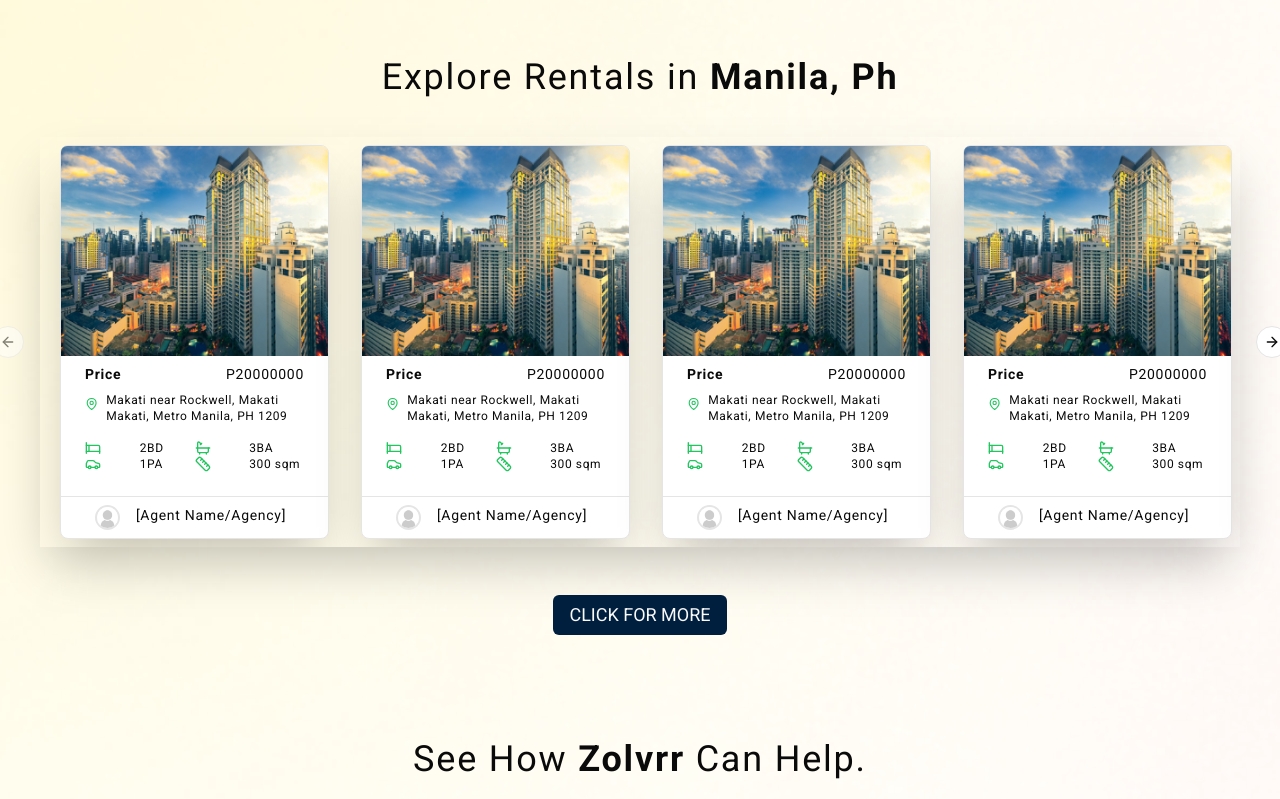
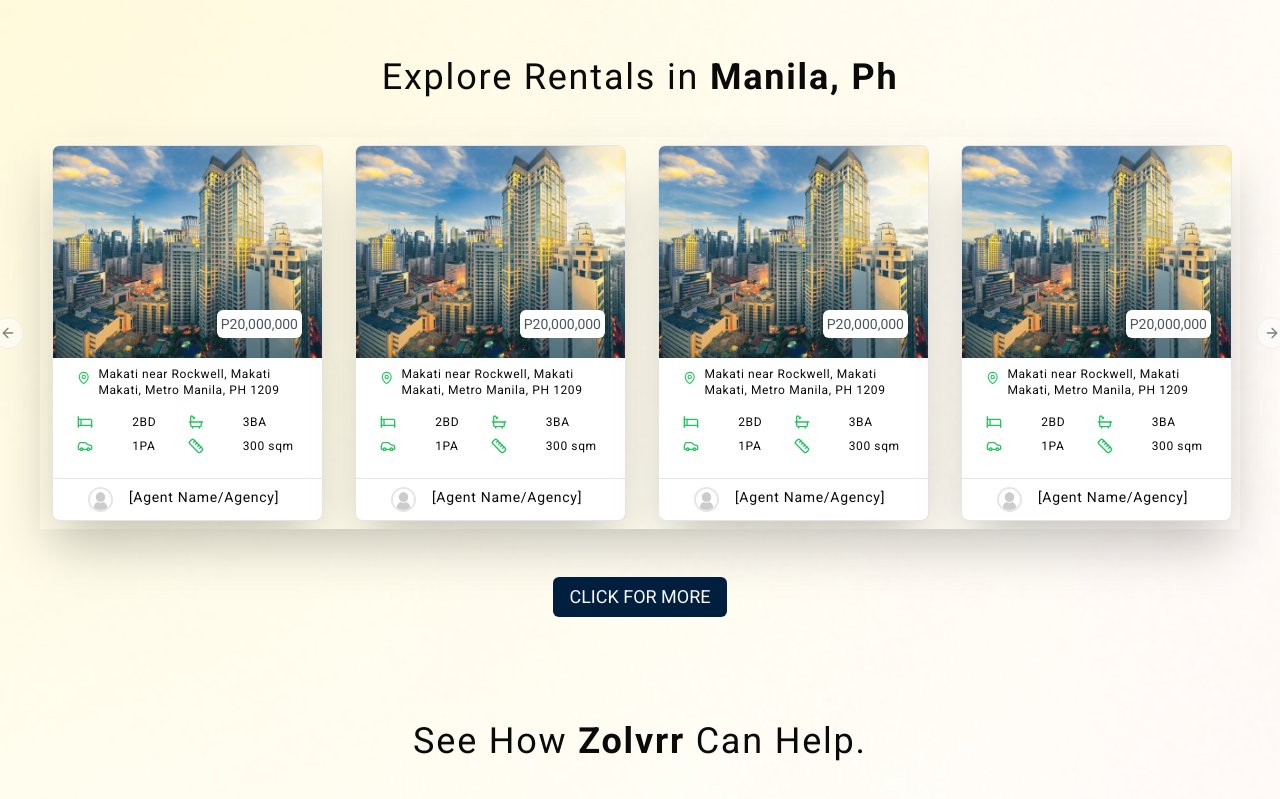
Before and after one commit to stevepabatao/zolvrr-web, a Next.js app: page / in a window 1280 px wide. Shown: the part 600-1399 px from the top of the page. Built offline with nearby package versions, Linux system fonts and the light colour scheme.

Commit message:
Fixed small details and added price on the image to save space

```diff
--- a/app/globals.css
+++ b/app/globals.css
@@ -104,9 +104,6 @@
     }
   }
 
-  .no-border {
-    border-color: white;
-  }
 
   .housal-button {
     background: rgb(0, 31, 63);
--- a/app/ui/Cta.tsx
+++ b/app/ui/Cta.tsx
@@ -22,7 +22,7 @@ const Cta = () => {
             alt="Call to Action Image"
           />
         </div>
-        <div className="text-left  flex flex-col justify-start">
+        <div className="text-left  flex flex-col justify-start lg:h-96" >
           <p className="text-gray-600 tracking-widest text-md mb-3">
             BUY A HOME
           </p>
--- a/app/ui/ExploreBox.tsx
+++ b/app/ui/ExploreBox.tsx
@@ -6,7 +6,7 @@ const ExploreBox = () => {
       <h2 className="text-center text-2xl md:text-3xl lg:text-4xl tracking-wider mb-20">
         Explore with <strong>Zolvrr</strong>
       </h2>
-      <div className="grid grid-cols-1 md:grid-cols-2 gap-4 max-h-[350px]">
+      <div className="grid grid-cols-2 md:grid-cols-2 gap-4 max-h-[350px]">
         <div className="col-span-1 relative">
           <Image
             src="https://images.pexels.com/photos/1732414/pexels-photo-1732414.jpeg?auto=compress&cs=tinysrgb&w=1260&h=750&dpr=1.jpg"
--- a/app/ui/Navbar.tsx
+++ b/app/ui/Navbar.tsx
@@ -29,7 +29,7 @@ const Navbar = () => {
     <div className={`flex justify-between px-10 fixed top-0 w-full z-10 ${header ? 'bg-white py-3' : 'py-5'} transition duration-2000 ease-in-out`}>
         <div className="flex gap-12 items-center">
             <Image
-                className={ header ? "mr-2 h-[20px] w-[100px]" : "mr-2 h-[23px] w-[110px]" }
+                className={`${header ? 'mr-2 h-[20px] w-[100px]' : 'mr-2 h-[23px] w-[110px]' } transition duration-2000 ease-in-out`}
                 src={'/logo.png'}
                 width={150}
                 height={150}
@@ -67,7 +67,7 @@ const Navbar = () => {
             <Button className="flex gap-2 housal-button">
                 <Plus  className="h-5 w-5"/>POST YOUR PROPERTY
             </Button>
-            <Image className="rounded-full bottom-2 border-2" src="/noavatar.png" alt="" width={30} height={30}/>
+            <Image className="rounded-full bottom-2 border-gray-200" src="/noavatar.png" alt="" width={30} height={30}/>
             <Link href={'/'} >
                 <span className="hover:text-primary font-medium  cursor-pointer">SIGN IN</span>
             </Link>
--- a/app/ui/Properties.tsx
+++ b/app/ui/Properties.tsx
@@ -30,17 +30,22 @@ const Properties = () => {
       <div className="flex flex-wrap items-center justify-center ">
 
         <Carousel className="mx-1 max-w-[1200px] shadow-2xl">
-          <CarouselContent className="-ml-1">
-            {Array.from({ length: 5 }).map((_, index) => (
+          <CarouselContent className="-ml-3">
+            {Array.from({ length: 4 }).map((_, index) => (
               <CarouselItem key={index} className="basis-3.5 md:basis-1/8 lg:basis-1/4 ">
                 <div className="p-2">
-                    <Card className="w-full max-w-[355px] mx-auto shadow-2xl">
-                        <Image className="mb-1 rounded-t-md object-cover transform scale-100" src={'/propimage-1.png'} alt="Property Image" width={299} height={235}/>
+                    <Card className=" w-full max-w-[355px] mx-auto shadow-2xl">
+                        <div className="relative">
+                          <Image className="mb-1 rounded-t-md object-cover transform scale-100" src={'/propimage-1.png'} alt="Property Image" width={299} height={235}/>
+                          <div className="absolute inset-0 bg-gradient-to-b from-white to-gray-500 opacity-10"></div>
+                          <div className="absolute inset-0 flex items-end justify-end">
+                            <div className="text-gray-600 text-sm  m-5 border-1 bg-white p-1 rounded-md">
+                              P20,000,000
+                            </div>
+                          </div>
+                        </div>
                         <CardContent>
-                            <div className="flex w-full text-sm tracking-wider mt-2 mb-2  ≈">
-                              <div className="basis-1/2  text-left font-bold">Price</div>
-                              <div className="basis-1/2 text-right">P20000000</div>
-                            </div>
+
                             <div className="flex w-full text-xs tracking-wider mt-2 mb-2">
                               <MapPin className="mr-2 text-green-500"/> <span className=" text-left">Makati near Rockwell, Makati Makati, Metro Manila, PH 1209</span>
                             </div>
@@ -54,11 +59,11 @@ const Properties = () => {
                                   <div className="basis-1/2 "><Bath className="mr-2 text-green-500"   size={16}/> </div>
                                   <div className="basis-1/2 text-left">3BA</div>
                                 </div>
-                                <div className="flex basis-1/2 ">
+                                <div className="flex basis-1/2 mt-2">
                                   <div className="basis-1/2 "><Car className="mr-2 text-green-500"   size={16}/> </div>
                                   <div className="basis-1/2 text-left">1PA</div>
                                 </div>
-                                <div className="flex basis-1/2 ">
+                                <div className="flex basis-1/2 mt-2">
                                   <div className="basis-1/2 "><Ruler className="mr-2 text-green-500"  size={16}/></div>
                                   <div className="basis-1/2 text-left">300 sqm</div>
                                 </div>
--- a/app/ui/SearchForm.tsx
+++ b/app/ui/SearchForm.tsx
@@ -17,7 +17,7 @@ const SearchForm = () => {
 
   return (
     <div className="mt-10 bg-white p-6 filter drop-shadow-lg rounded-xl">
-        <div className="flex block ">
+        <div className="flex ">
             <Button className=" housal-tab px-4 text-sm rounded-t-lg rounded-b-none">
                 Buy
             </Button>
@@ -37,7 +37,7 @@ const SearchForm = () => {
                 render={({ field }) => (
                     <FormItem>
                     <FormControl>
-                        <Input placeholder="Search by Address" className="w-full py-2 px-4 text-xl border-0 !outline-none focus:border-blue" />
+                        <Input placeholder="Search by Address" className="w-full py-2 px-4 text-xl border-0 focus-visible:ring-transparent" />
                     </FormControl>
                     </FormItem>
                 )}
```
